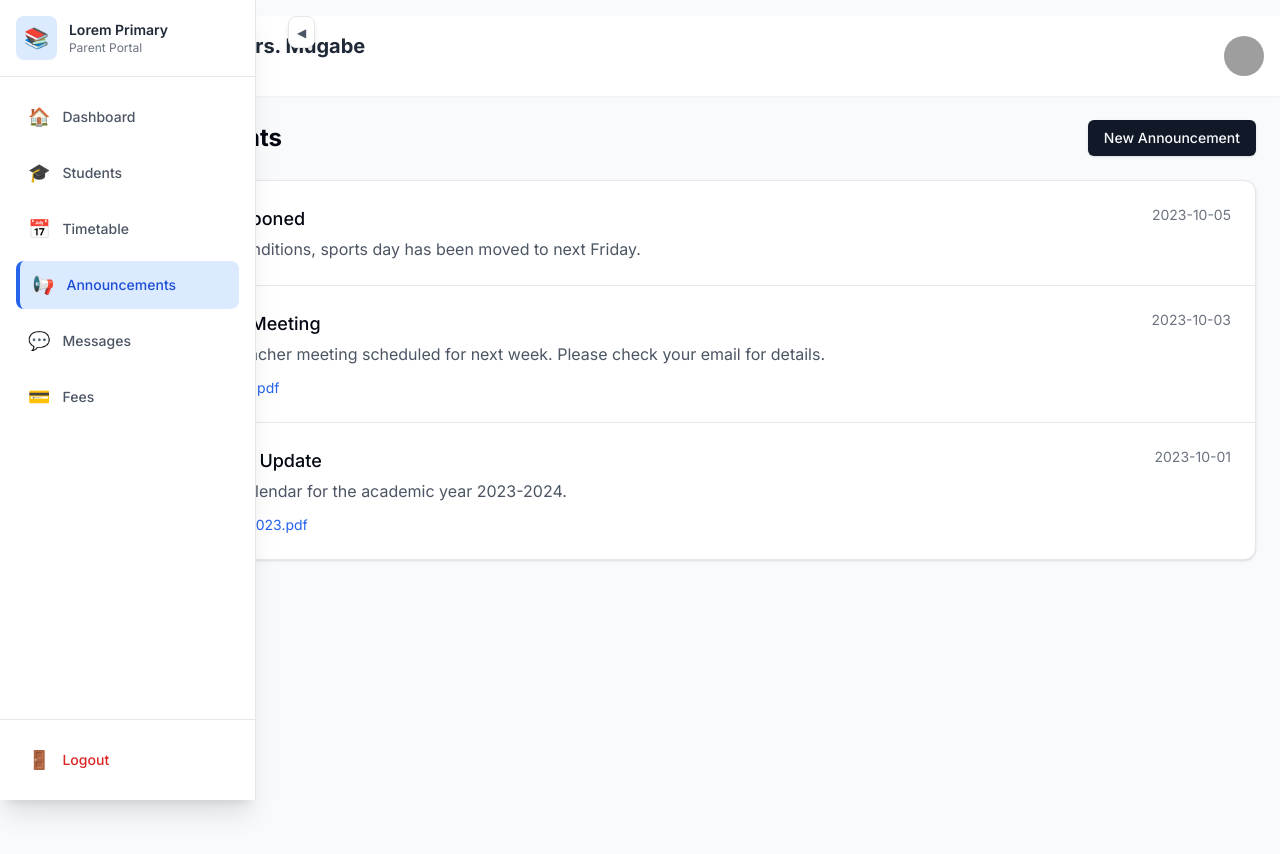
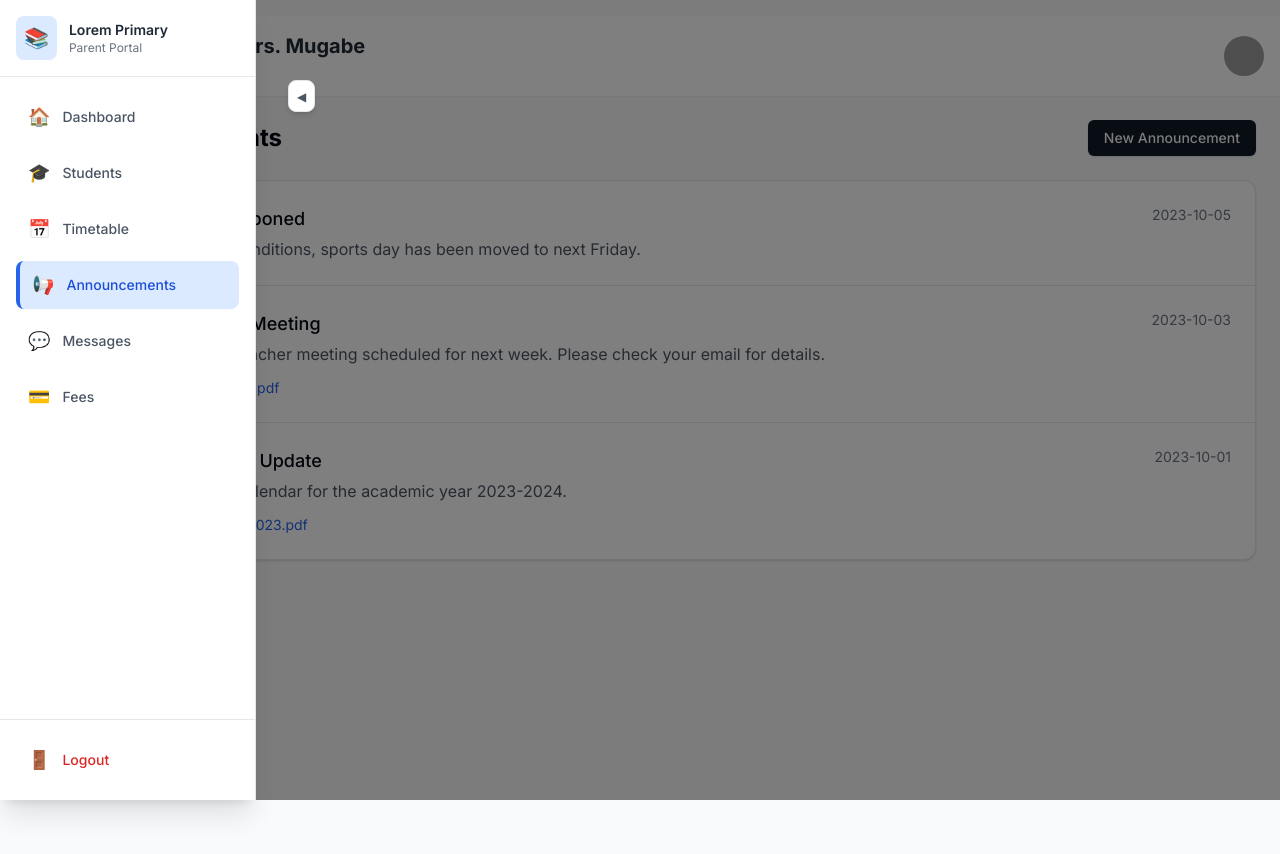
Before and after one commit to keith-ufumeli/primary-school-portal, a Next.js app: page /dashboard/announcements in a window 1280 px wide. Shown: the top 854 px of the page. Built offline with nearby package versions, Linux system fonts and the light colour scheme; grey boxes are pictures that could not be loaded.

Commit message:
Enhance Header and Sidebar components for improved layout and responsiveness. Update Header to truncate user name and role text, and adjust Sidebar's backdrop overlay and desktop toggle button positioning to prevent overlap with the header.

```diff
--- a/src/components/layout/Header.tsx
+++ b/src/components/layout/Header.tsx
@@ -17,10 +17,10 @@ export default function Header({ user }: HeaderProps) {
   const [isOpen, setIsOpen] = useState(false);
 
   return (
-    <header className="bg-white shadow-sm p-4 flex justify-between items-center">
-      <div>
-        <h1 className="text-xl font-bold text-gray-800">Welcome, {user.name}</h1>
-        <p className="text-gray-600 text-sm">
+    <header className="bg-white shadow-sm p-4 flex justify-between items-center relative">
+      <div className="flex-1 pr-4">
+        <h1 className="text-xl font-bold text-gray-800 truncate">Welcome, {user.name}</h1>
+        <p className="text-gray-600 text-sm truncate">
           {user.role === "admin" && "School Administrator"}
           {user.role === "teacher" && `Teacher (${user.classes?.join(", ") || ""})`}
           {user.role === "parent" && "Parent"}
--- a/src/components/layout/Sidebar.tsx
+++ b/src/components/layout/Sidebar.tsx
@@ -50,10 +50,10 @@ export default function Sidebar({ userRole = 'parent' }: SidebarProps) {
 
   return (
     <>
-      {/* Enhanced backdrop overlay */}
-      {isOpen && isMobile && (
+      {/* Enhanced backdrop overlay for all screens */}
+      {isOpen && (
         <div
-          className="fixed inset-0 bg-black bg-opacity-50 transition-opacity duration-300 z-30 md:hidden"
+          className="fixed inset-0 bg-black bg-opacity-50 transition-opacity duration-300 z-30"
           onClick={toggleSidebar}
           role="button"
           tabIndex={0}
@@ -80,11 +80,11 @@ export default function Sidebar({ userRole = 'parent' }: SidebarProps) {
         {isOpen ? '✕' : '☰'}
       </Button>
 
-      {/* Desktop toggle button */}
+      {/* Desktop toggle button - positioned to avoid header overlap */}
       <Button
         onClick={toggleSidebar}
         className={`
-          hidden md:block fixed top-4 z-50 bg-white hover:bg-gray-50 text-gray-600 p-2 rounded-lg shadow-md border transition-all duration-300
+          hidden md:block fixed top-20 z-50 bg-white hover:bg-gray-50 text-gray-600 p-2 rounded-lg shadow-md border transition-all duration-300
           ${isOpen ? 'left-72' : 'left-20'}
         `}
         size="sm"
```
